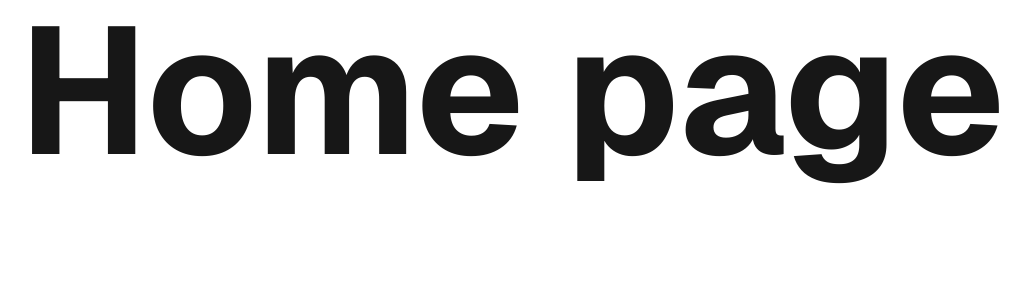
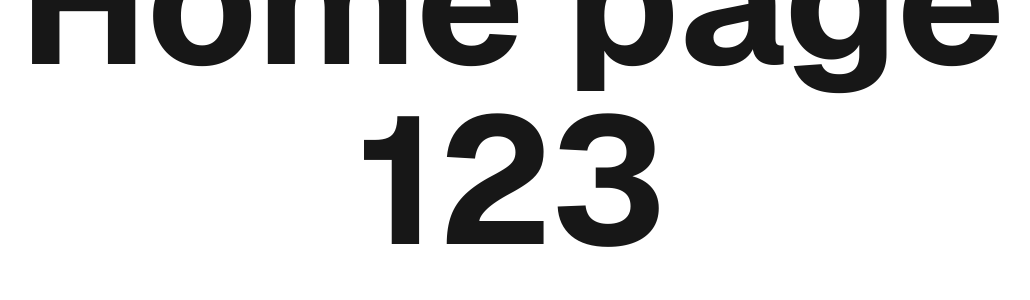
Before and after one commit to Hacktecher-04/event_management, a Next.js app in the folder frontend/: page / in a window 1280 px wide. Shown: the top 300 px of the page, without its empty margins (128-1158 px from the left). Built offline with nearby package versions, Linux system fonts and the light colour scheme.

Commit message:
second change

```diff
--- a/frontend/src/app/page.js
+++ b/frontend/src/app/page.js
@@ -2,7 +2,7 @@ export default function Home() {
   return (
     <div className="grid grid-rows-[20px_1fr_20px] items-center justify-items-center min-h-screen p-8 pb-20 gap-16 sm:p-20 font-[family-name:var(--font-geist-sans)]">
       <h1 className="text-7xl sm:text-9xl md:text-[120px] lg:text-[150px] xl:text-[180px] font-bold text-center">
-        Home page
+        Home page 123
       </h1>
     </div>
   );
```
